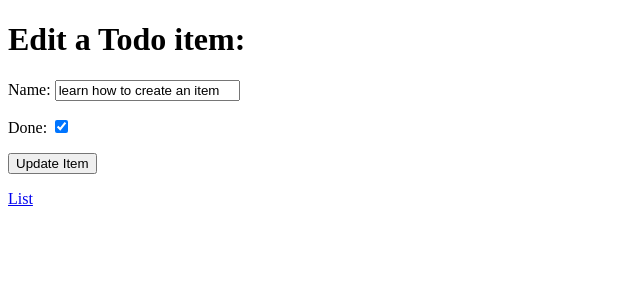
After one commit to VinceNolan999/hello-django, a Django app: page /edit/3 in a window 1280 px wide. The commit adds this page. Shown: the top 300 px of the page, without its empty margins (0-640 px from the left). Run offline with Django 3.2, Linux system fonts and the light colour scheme; data comes from the database, SQL or seed files in the repository.

Commit message:
edit and delete item completed

```diff
--- a/django_todo/urls.py
+++ b/django_todo/urls.py
@@ -15,10 +15,13 @@ Including another URLconf
 """
 from django.contrib import admin
 from django.urls import path
-from todo.views import get_todo_list, add_item
+from todo import views
 
 urlpatterns = [
     path('admin/', admin.site.urls),
-    path('', get_todo_list, name='get_todo_list'),
-    path('add', add_item, name='add')
+    path('', views.get_todo_list, name='get_todo_list'),
+    path('add', views.add_item, name='add'),
+    path('edit/<item_id>', views.edit_item, name='edit'),
+    path('toggle/<item_id>', views.toggle_item, name='toggle'),
+    path('delete/<item_id>', views.delete_item, name='delete')
 ]
--- /dev/null
+++ b/todo/templates/todo/edit_item.html
@@ -0,0 +1,26 @@
+<!DOCTYPE html>
+<html lang="en">
+<head>
+    <meta charset="UTF-8">
+    <meta http-equiv="X-UA-Compatible" content="IE=edge">
+    <meta name="viewport" content="width=device-width, initial-scale=1.0">
+    <title>Document</title>
+</head>
+<body>
+    <h1>Edit a Todo item:</h1>
+    <form method="POST">
+        {% csrf_token %}
+        {{ form.as_p }}
+        <div>
+            <p>
+                <button type="submit">Update Item</button>
+            </p>
+        </div>
+    </form>
+
+
+
+
+    <a href="/">List</a>
+</body>
+</html>
--- a/todo/views.py
+++ b/todo/views.py
@@ -1,4 +1,4 @@
-from django.shortcuts import render, redirect
+from django.shortcuts import render, redirect, get_object_or_404
 from .models import Item
 from .forms import ItemForm
 
@@ -24,3 +24,30 @@ def add_item(request):
         'form': form
     }
     return render(request, 'todo/add_item.html', context)
+
+
+def edit_item(request, item_id):
+    item = get_object_or_404(Item, id=item_id)
+    if request.method == 'POST':
+        form = ItemForm(request.POST, instance=item)
+        if form.is_valid():
+            form.save()
+            return redirect('get_todo_list')
+    form = ItemForm(instance=item)
+    context = {
+        'form': form
+    }
+    return render(request, 'todo/edit_item.html', context)
+
+
+def toggle_item(request, item_id):
+    item = get_object_or_404(Item, id=item_id)
+    item.done = not item.done
+    item.save()
+    return redirect('get_todo_list')
+
+
+def delete_item(request, item_id):
+    item = get_object_or_404(Item, id=item_id)
+    item.delete()
+    return redirect('get_todo_list')
```
Also changed, not shown: todo/templates/todo/todo_list.html (+15 -0 lines).
